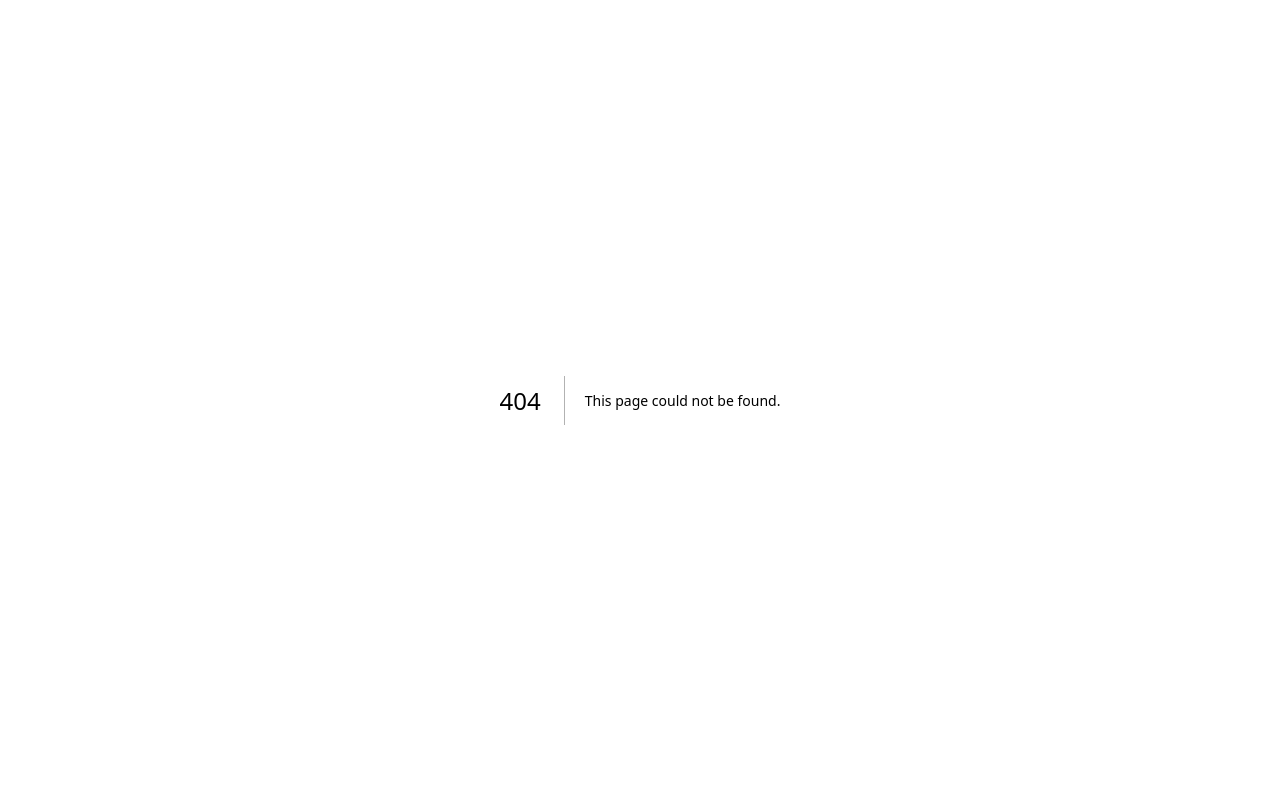
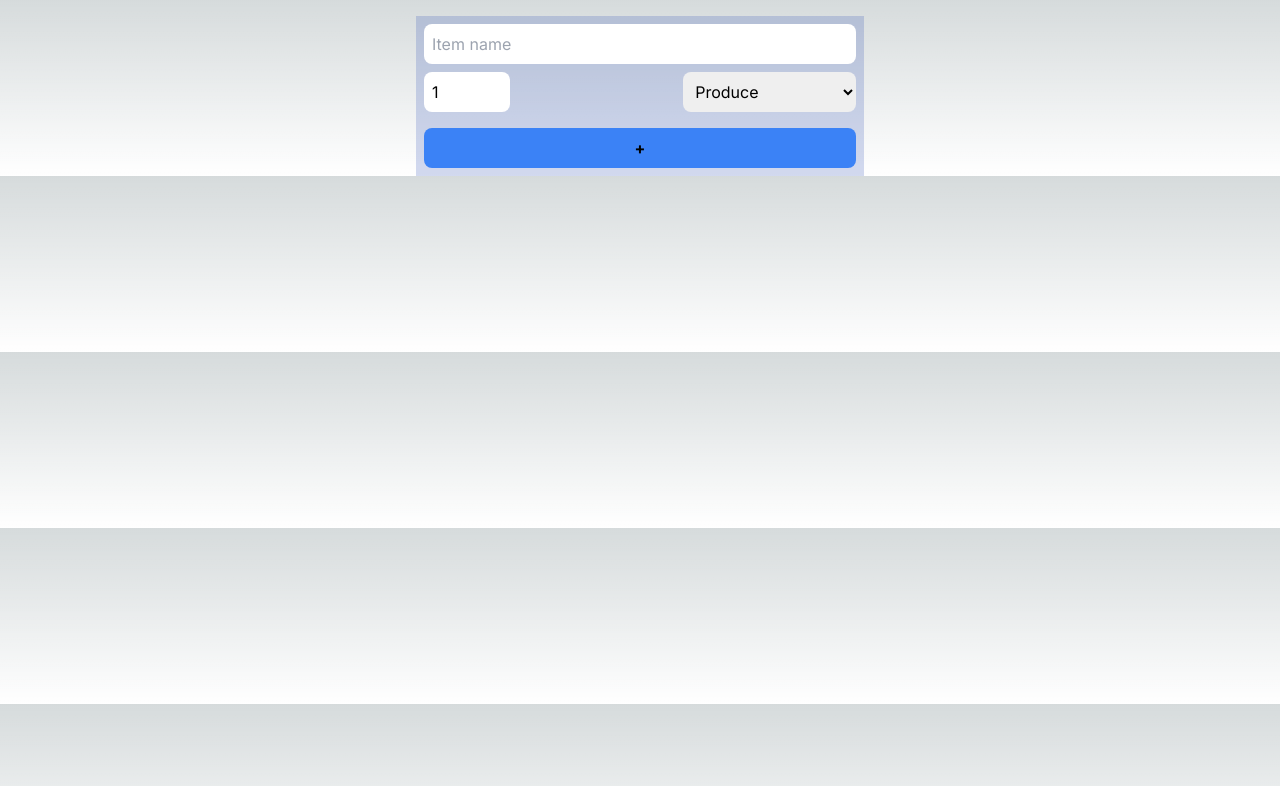
Before and after one commit to mylamthuy/cprg306-assignments, a Next.js app: page /week-4 in a window 1280 px wide. Before the commit this address had no page. Shown: the top 786 px of the page. Built offline with nearby package versions, Linux system fonts and the light colour scheme.

Commit message:
Add Assignment week-4

```diff
--- a/app/page.js
+++ b/app/page.js
@@ -7,6 +7,7 @@ return (
     <ul>
     <li><Link href="/week-2">Week 2 Assignment</Link></li>
     <li><Link href="/week-3">Week 3 Assignment</Link></li>
+    <li><Link href="/week-4">Week 4 Assignment</Link></li>
     </ul>
   </main>
 )
--- /dev/null
+++ b/app/week-4/new-item.js
@@ -0,0 +1,81 @@
+"use client";
+
+import {useState} from "react";
+
+export default function NewItem (){
+    const [name, setName] = useState("");
+    const [quantity, setQuantity] = useState(1);
+    const [category, setCategory] = useState("Produce");
+
+    const handleSubmit = (event) => {
+        event.preventDefault();
+        const item = {name, quantity, category};
+        console.log(item);
+
+        alert(`Item added\nName: ${name}\nQuantity: ${quantity}\nCategory: ${category}`);
+
+        setName("");
+        setQuantity(1);
+        setCategory("Produce");
+    };
+
+    const handleNameChange = (event) => {
+        setName(event.target.value);
+    };
+
+    const handleQuantityChange = (event) => {
+        setQuantity(event.target.value);
+    };
+
+    const handleCategoryChange = (event) => {
+        setCategory(event.target.value);
+    };
+
+    return (
+        <main>
+            <div className="flex items-center justify-center">
+                <div className="w-full max-w-md p-2 mt-4 bg-blue-800/20">
+                    <form onSubmit={handleSubmit}>
+                    <input
+                        className="block w-full text-black rounded-lg p-2 mb-2"
+                        required
+                        value={name}
+                        type="text"
+                        placeholder="Item name"
+                        onChange={handleNameChange}
+                        />
+                    <div className="flex flex-row justify-between">
+                    <input
+                        className="w-1/5 text-black rounded-lg p-2 mb-4"
+                        required
+                        type="number"
+                        min="1"
+                        max="99"
+                        value={parseInt(quantity)}
+                        onChange={handleQuantityChange}
+                    />
+                    <select
+                        className="w-2/5 text-black rounded-lg p-2 mb-4"
+                        value={category}
+                        onChange={handleCategoryChange}>
+                        <option disabled value="Category">Category</option>
+                        <option value="Produce">Produce</option>
+                        <option value="Dairy">Dairy</option>
+                        <option value="Bakery">Bakery</option>
+                        <option value="Meat">Meat</option>
+                        <option value="Frozen Foods">Frozen Foods</option>
+                        <option value="Canned Goods">Canned Goods</option>
+                        <option value="Dry Goods">Dry Goods</option>
+                        <option value="Beverages">Beverages</option>
+                        <option value="Snacks">Snacks</option>
+                        <option value="Household">Household</option>
+                        <option value="Other">Other</option>
+                    </select>
+                    </div>
+                    <button className="w-full font-bold bg-blue-500 rounded-lg p-2 hover:bg-blue-800 focus:outline-none active:outline-indigo-500/50">+</button>
+                    </form>
+                </div>
+            </div>
+        </main>
+    );
+};
--- /dev/null
+++ b/app/week-4/page.js
@@ -0,0 +1,9 @@
+import NewItem from "./new-item";
+
+export default function Page() {
+    return (
+        <main>
+            <NewItem />
+        </main>
+    )
+}
```
